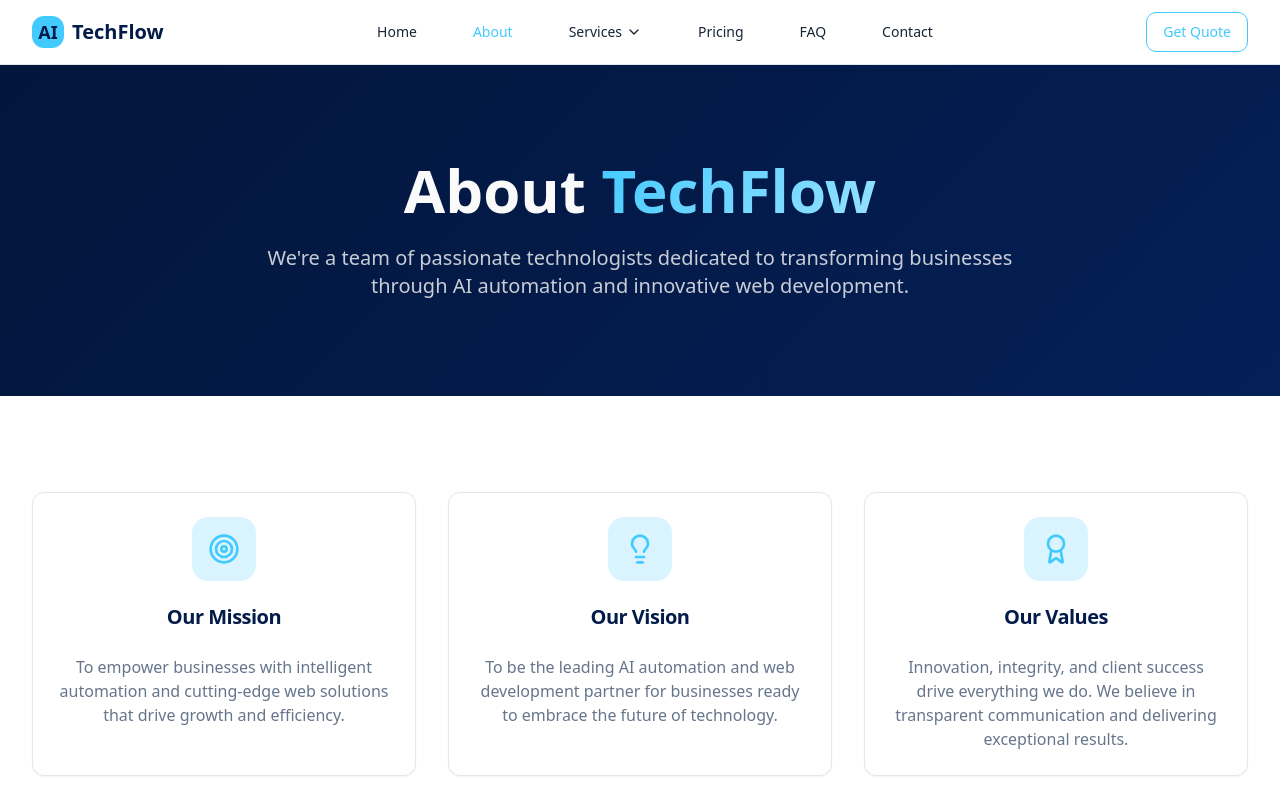
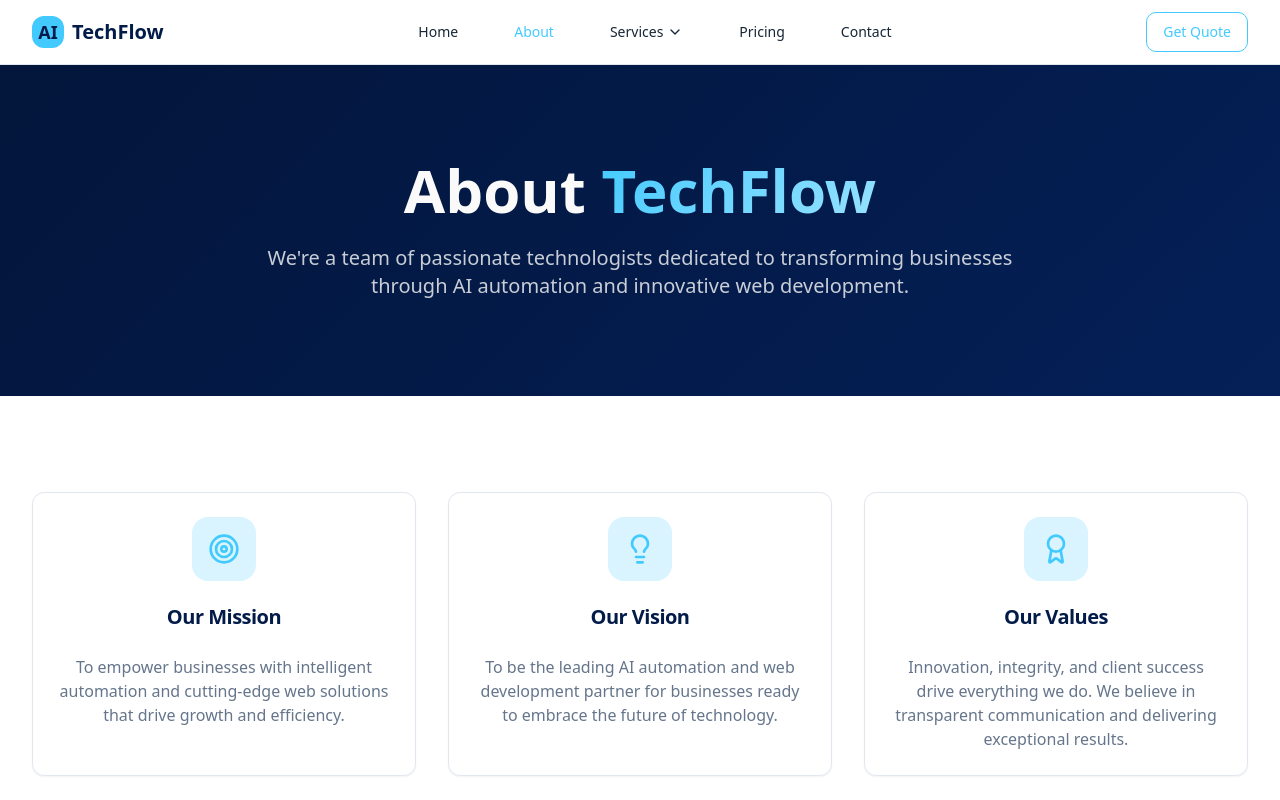
Before and after one commit to malumewejuice/Tech-qho, a React (Vite) app: page /about in a window 1280 px wide. Shown: the top 800 px of the page. Built offline with nearby package versions, Linux system fonts and the light colour scheme.

Commit message:
Remove FAQ page
Removed the FAQ page and its corresponding route.

```diff
--- a/src/App.tsx
+++ b/src/App.tsx
@@ -29,7 +29,7 @@ const App = () => (
           <Route path="/services/ai-automation" element={<AIAutomation />} />
           <Route path="/services/web-development" element={<WebDevelopment />} />
           <Route path="/pricing" element={<Pricing />} />
-          <Route path="/faq" element={<NotFound />} />
+
           <Route path="/client-login" element={<NotFound />} />
           <Route path="/privacy" element={<NotFound />} />
           <Route path="/terms" element={<NotFound />} />
--- a/src/components/Navigation.tsx
+++ b/src/components/Navigation.tsx
@@ -19,7 +19,6 @@ const Navigation = () => {
       ]
     },
     { name: 'Pricing', href: '/pricing' },
-    { name: 'FAQ', href: '/faq' },
     { name: 'Contact', href: '/contact' }
   ];
 
```
